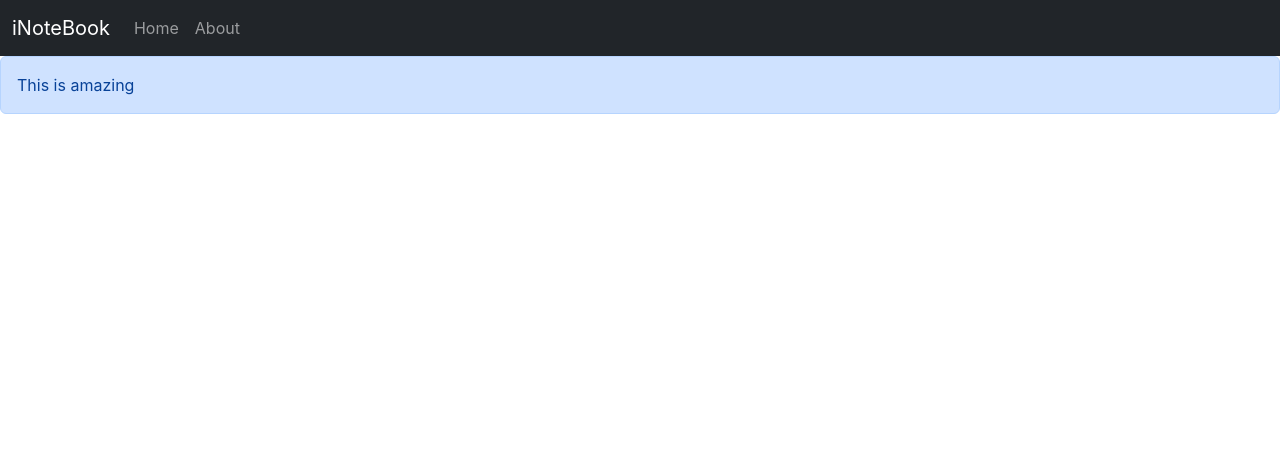
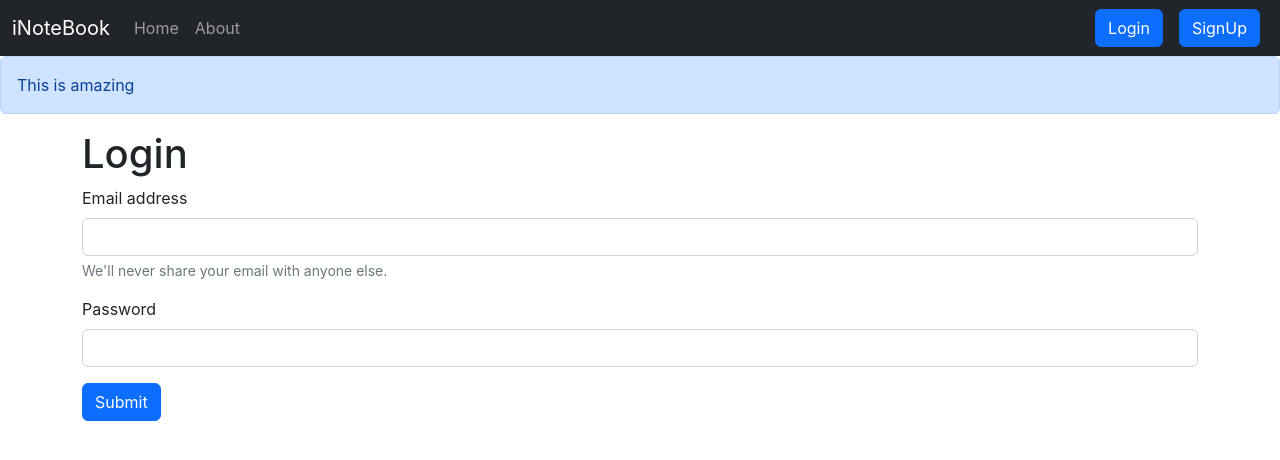
Before and after one commit to shrinivasmandhare7/inotebook, a React (Create React App) app: page /Login in a window 1280 px wide. Shown: the top 460 px of the page. Built offline with nearby package versions, Linux system fonts and the light colour scheme.

Commit message:
Added Login Component

```diff
--- a/src/App.js
+++ b/src/App.js
@@ -5,6 +5,8 @@
 import About from './components/About';
 import NoteState from './context/notes/NoteState';
 import Alert from './components/Alert';
+import Login from './components/Login';
+import Signup from './components/Signup';
 function App() {
   return (
     <>
@@ -16,6 +18,8 @@
             <Routes>
               <Route path="/" element={<Home />} />
               <Route path="/About" element={<About />} />
+              <Route path="/Login" element={<Login />} />
+              <Route path="/Signup" element={<Signup />} />
             </Routes>
           </div>
         </Router>
--- /dev/null
+++ b/src/components/Login.js
@@ -0,0 +1,56 @@
+import React, { useState } from 'react'
+import { useNavigate } from 'react-router-dom';
+
+
+const Login = () => {
+    const [credentials, setCredentials] = useState({
+        email: "",
+        password: ""
+    })
+    let Navigate = useNavigate();
+
+    const handleOnSubmit = async (e) => {
+        e.preventDefault();//to stop the page from reloading
+
+        //API call
+        const response = await fetch(`http://localhost:5000/api/auth/login`,
+            {
+                method: 'POST',
+                headers: {
+                    'Content-Type': 'application/json',
+                }, body: JSON.stringify({ email: credentials.email, password: credentials.password })
+            });
+        const json = await response.json();
+        console.log(json)
+        if (json.success) {
+            //Save the auth-token and rediect
+            localStorage.setItem('token', json.authToken);
+            Navigate("/");
+
+        } else {
+            alert("Invalid credentials")
+        }
+    }
+    const onChange = (e) => {
+        setCredentials({ ...credentials, [e.target.name]: e.target.value })
+    }
+    return (
+        <>
+            <h1>Login</h1>
+            <form onSubmit={handleOnSubmit}>
+                <div className="mb-3">
+                    <label htmlFor="email" className="form-label">Email address</label>
+                    <input type="email" className="form-control" value={credentials.email} onChange={onChange} id="email" name="email" aria-describedby="emailHelp" />
+                    <div id="emailHelp" className="form-text">We'll never share your email with anyone else.</div>
+                </div>
+                <div className="mb-3">
+                    <label htmlFor="password" className="form-label">Password</label>
+                    <input type="password" className="form-control" value={credentials.password} onChange={onChange} id="password" name='password' />
+                </div>
+                <button type="submit" className="btn btn-primary" >Submit</button>
+            </form>
+        </>
+
+    )
+}
+export default Login
--- a/src/components/Navbar.js
+++ b/src/components/Navbar.js
@@ -24,6 +24,10 @@
                                 <Link className={`nav-link ${location.pathname === "/about" ? "active" : ""}`} to="/About">About</Link>
                             </li>
                         </ul>
+                        <form className='d-flex'>
+                            <Link className="btn btn-primary mx-2" to='/Login' role="button">Login</Link>
+                            <Link className="btn btn-primary mx-2" to='/Signup' role="button">SignUp</Link>
+                        </form>
                     </div>
                 </div>
             </nav>
--- /dev/null
+++ b/src/components/Signup.js
@@ -0,0 +1,8 @@
+import React from 'react'
+
+export const Signup = () => {
+    return (
+        <div>Signup</div>
+    )
+}
+export default Signup
```
Also changed, not shown: 1 other file (tests, documents, lock files or other folders).
